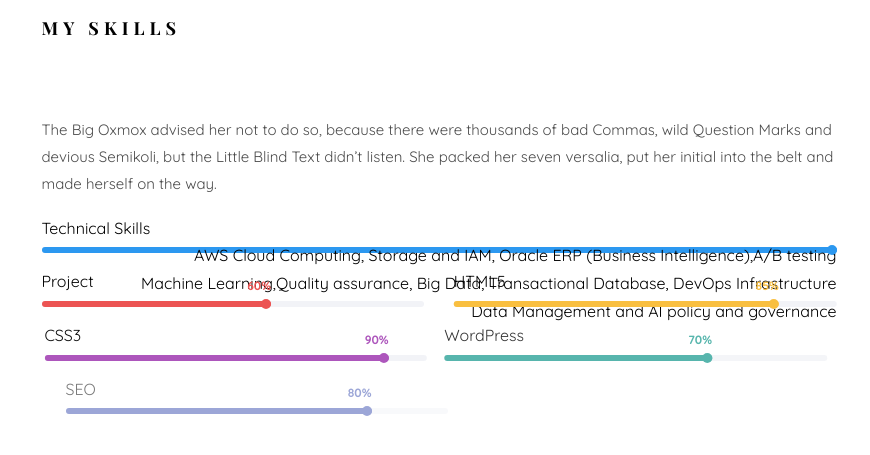
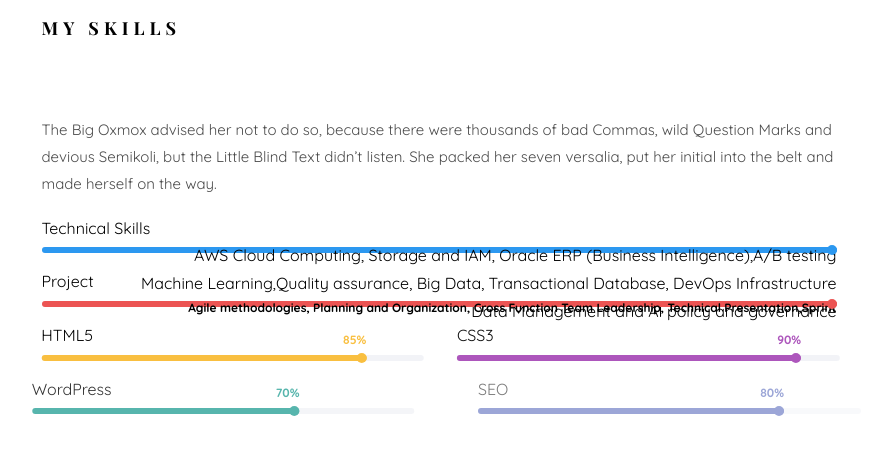
Before and after one commit to vibhabv/vibhabv.github.io, a plain HTML site: page index.html in a window 1280 px wide. Shown: the part 3607-4062 px from the top of the page, without its empty margins (351-1221 px from the left). Drawn offline with nearby package versions, Linux system fonts and the light colour scheme; files whose address does not match are found by name; a web font is replaced by a local one.

Commit message:
Update index.html

```diff
--- a/index.html
+++ b/index.html
@@ -317,13 +317,13 @@ So, come on in, take a look around, and let's embark on a journey of innovation
 								</div>
 							</div>
 						</div>
-						<div class="col-md-6 animate-box" data-animate-effect="fadeInRight">
+						<div class="col-md-12 animate-box" data-animate-effect="fadeInRight">
 							<div class="progress-wrap">
 								<h3>Project</h3>
 								<div class="progress">
-								 	<div class="progress-bar color-2" role="progressbar" aria-valuenow="60"
-								  	aria-valuemin="0" aria-valuemax="100" style="width:60%">
-								    <span>60%</span>
+								 	<div class="progress-bar color-2" role="progressbar" aria-valuenow="100"
+								  	aria-valuemin="0" aria-valuemax="100" style="width:100%">
+								    <p>Agile methodologies, Planning and Organization, Cross Function Team Leadership, Technical Presentation,Sprint</p>
 								  	</div>
 								</div>
 							</div>
```
